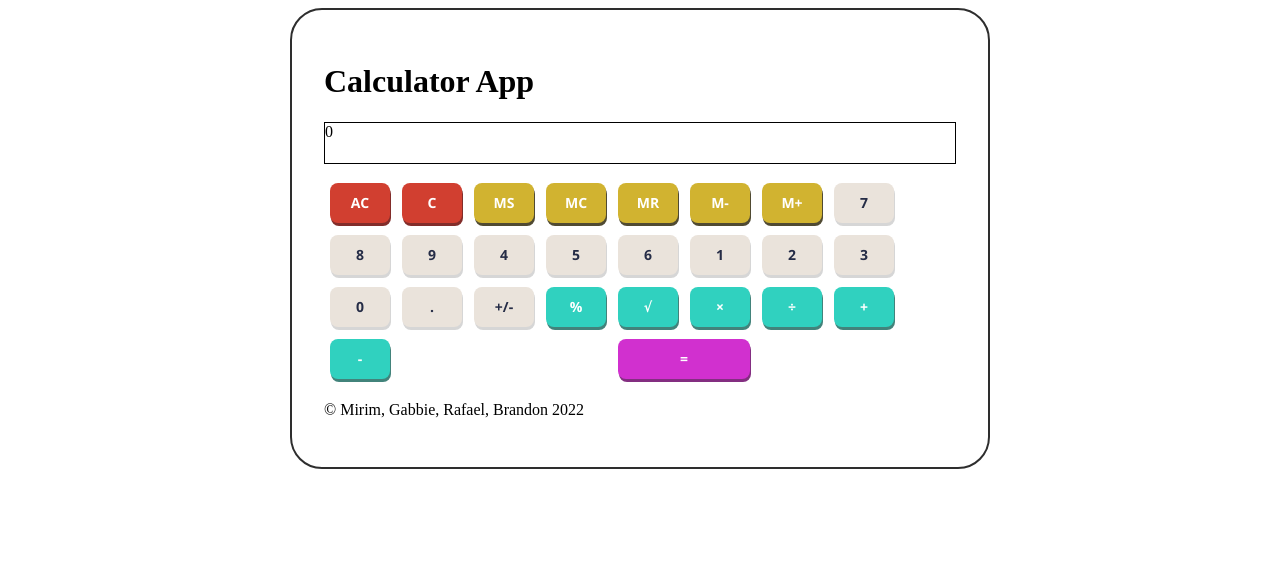
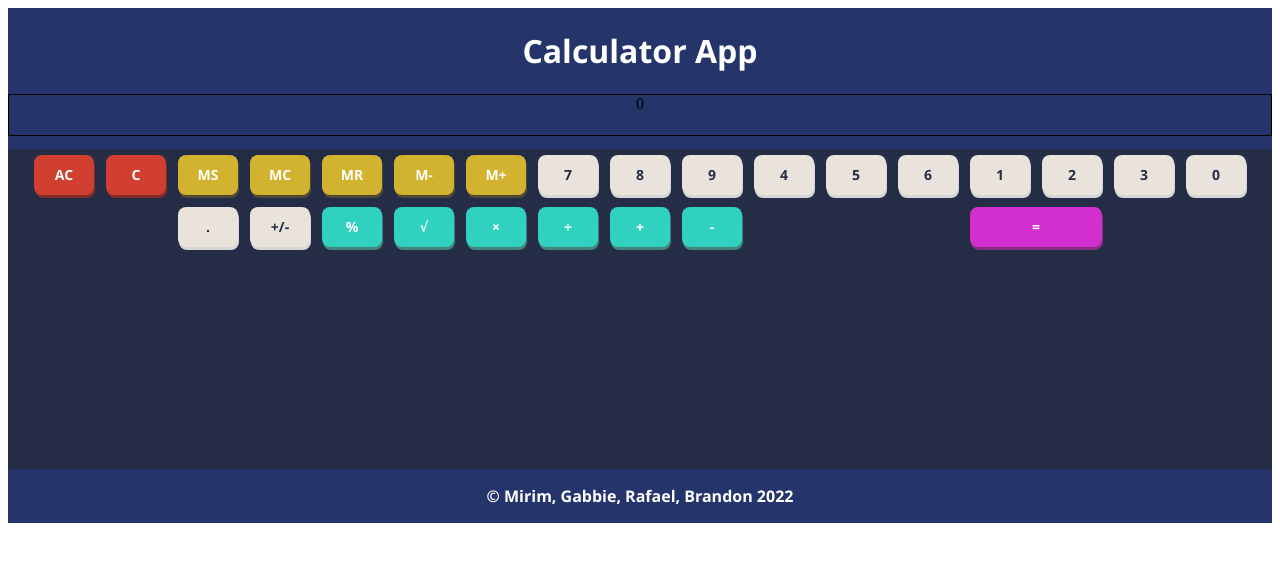
Before and after one commit to gbads/calculator-app, a React (Create React App) app: page / in a window 1280 px wide. Shown: the top 562 px of the page. Built offline with nearby package versions, Linux system fonts and the light colour scheme.

Commit message:
update css

```diff
--- a/src/App.js
+++ b/src/App.js
@@ -2,7 +2,7 @@ import Header from './components/Header';
 import Main from './components/Main';
 import Footer from './components/Footer';
 import Screen from './components/Screen';
-import styles from './styles/App.css';
+
 
 function App() {
   const calcApp = {
@@ -11,7 +11,7 @@ function App() {
   }
 
   return (
-    <div className="App">
+    <div>
       <Header title="Calculator App"/>
       {/* Add <Screen /> here if needed, was originally duplicating bounding box */}
       <Main />
--- a/src/components/Main.js
+++ b/src/components/Main.js
@@ -3,6 +3,7 @@ import { calculatorButtons } from "../data/button-data";
 import safeEval from "../utils/safeEval";
 import Screen from "./Screen";
 import Button from "./Button";
+import styles from "../styles/Main.css"
 
 const Main = () => {
   const [screen, setScreen] = useState("0");
--- a/src/styles/App.css
+++ /dev/null
@@ -1,8 +0,0 @@
-.App {
-    width: 50%;
-    margin: auto;
-    height: fit-content;
-    border: 2px solid #2e2e2e;
-    border-radius: 2rem;
-    padding: 2rem;
-}
--- /dev/null
+++ b/src/styles/Main.css
@@ -0,0 +1,34 @@
+.main {
+    background: #3b4664ff;
+    /* justify-content: center;
+    flex-direction: column;
+    align-items: center; */
+    font-family: 'Segoe UI', Tahoma, Geneva, Verdana, sans-serif;
+    width: 410px;
+    }
+
+    .buttons {
+        background: #252c46ff;
+        height: 320px;
+
+      }
+
+    #root {
+      display: flex;
+      flex-direction: column;
+      text-align: center;
+      align-items: center;
+      background: #25356c;
+    }
+
+    h1 {
+      color: white;
+      font-family: 'Segoe UI', Tahoma, Geneva, Verdana, sans-serif;
+      font-weight: bold;
+    }
+
+    p {
+      color: white;
+      font-family: 'Segoe UI', Tahoma, Geneva, Verdana, sans-serif;
+      font-weight: bold;
+    }
```
